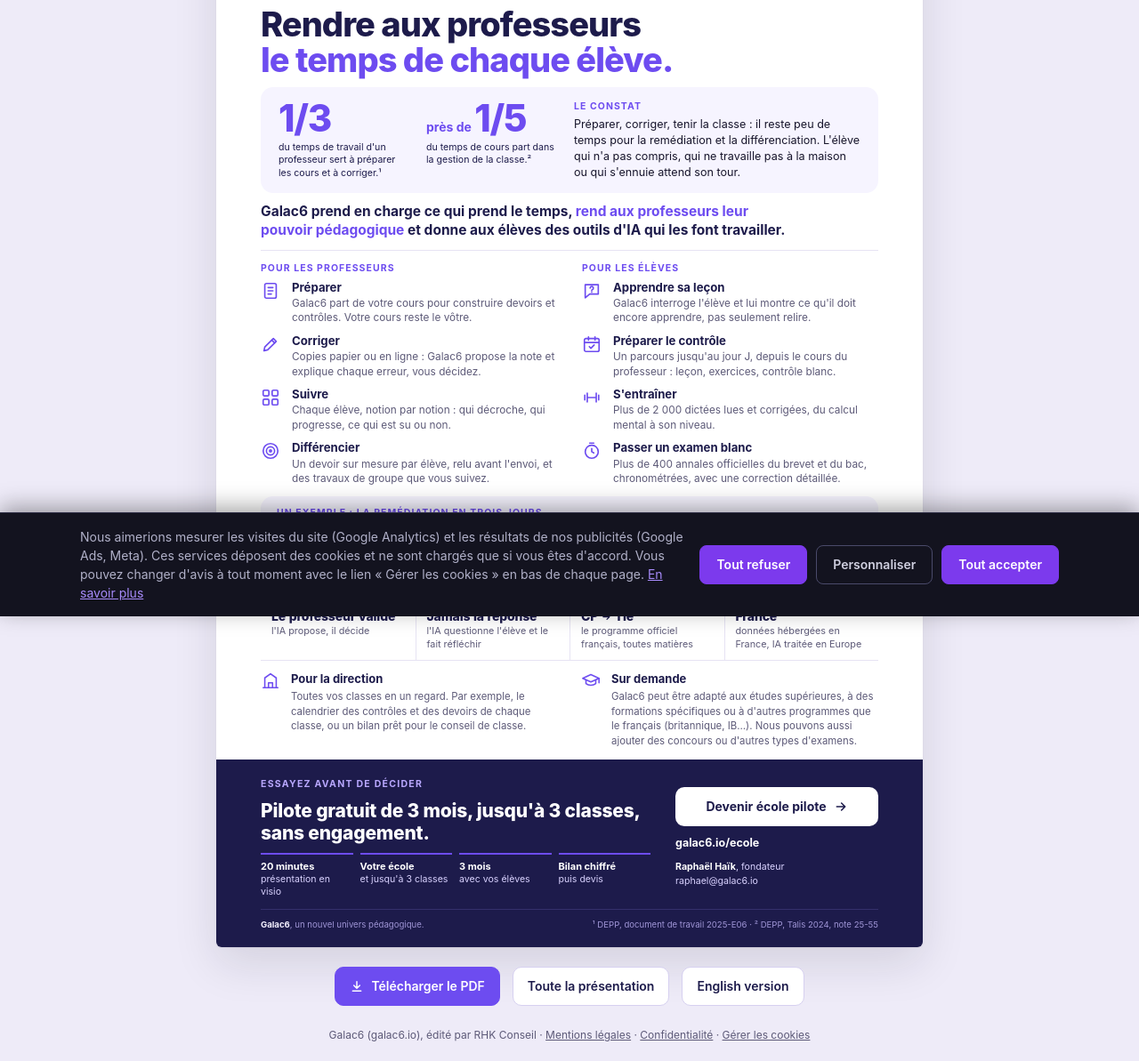
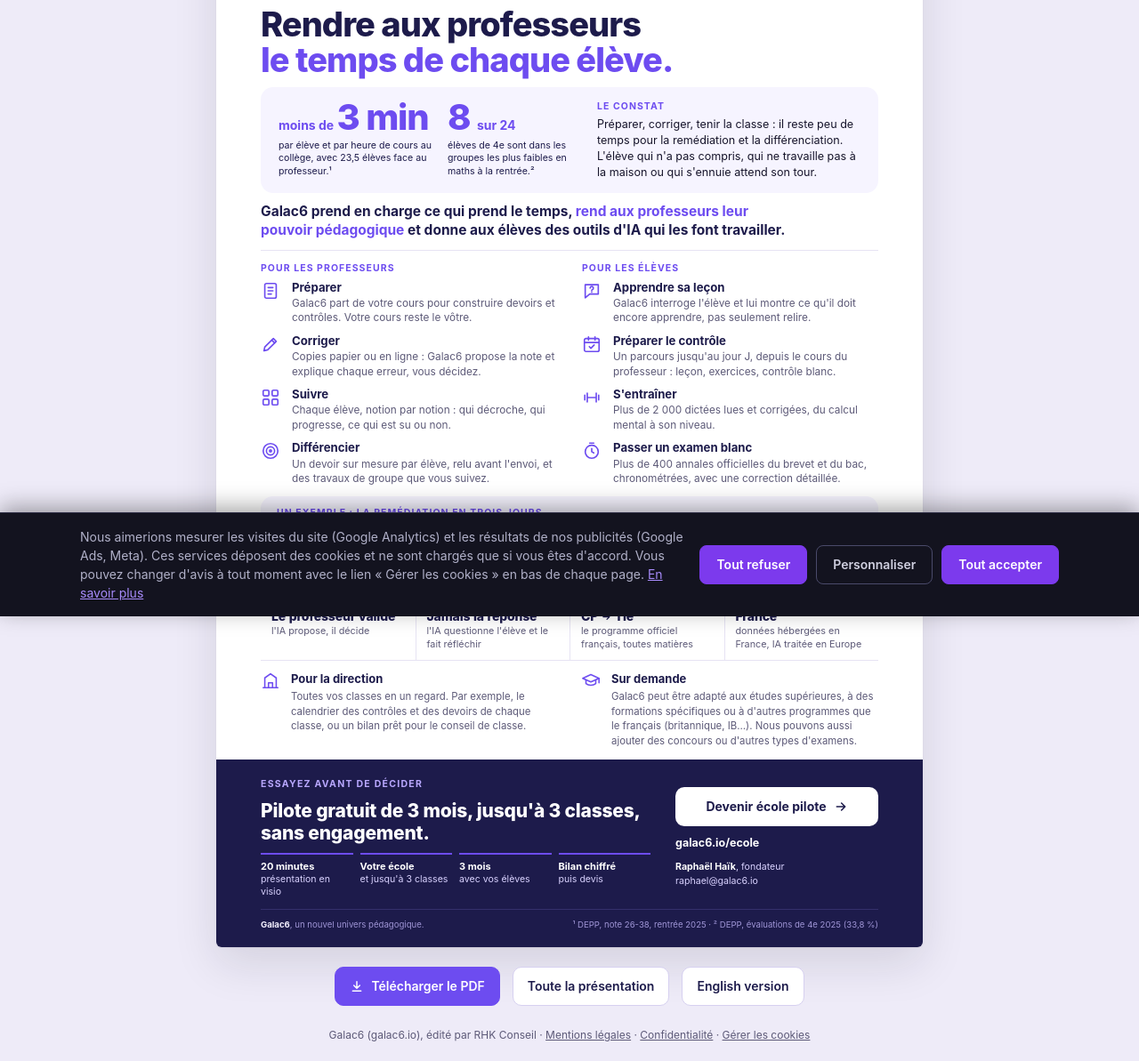
Before and after one commit to raphaelhaik-ui/galac6-site, a plain HTML site: page presentation-ecoles.html in a window 1280 px wide. Shown: the part 107-1300 px from the top of the page at 89% size. Drawn offline with Linux system fonts and the light colour scheme.

Commit message:
feat: [écoles] 1-page FR : constat « moins de 3 min par élève et par heure » et « 8 élèves sur 24 en difficulté en maths en 4e »

```diff
--- a/presentation-ecoles.css
+++ b/presentation-ecoles.css
@@ -66,8 +66,8 @@ a:focus-visible { outline: 3px solid var(--violet); outline-offset: 2px; border-
 .s-pb .stat span { display: block; font-size: 10.6px; color: var(--deep); line-height: 1.35; margin-top: 5px; }
 .s-pb .k, .s-col .k, .s-loop .k { font-size: 10.5px; font-weight: 700; letter-spacing: .1em; text-transform: uppercase; color: var(--violet); margin-bottom: 4px; }
 .s-pb p { font-size: 13.2px; color: var(--ink); }
-.s-pb.two { grid-template-columns: 148px 148px 1fr; gap: 18px; align-items: start; }
-.s-pb.two .stat b { font-size: 42px; }
+.s-pb.two { grid-template-columns: 172px 150px 1fr; gap: 18px; align-items: start; }
+.s-pb.two .stat b { font-size: 40px; white-space: nowrap; }
 .s-pb.two .stat b small { font-size: 14px; font-weight: 700; letter-spacing: 0; }
 .s-pb.two > div p:not(.k) { font-size: 12.6px; line-height: 1.42; }
 .s-ans { font-size: 15.5px; font-weight: 700; color: var(--deep); line-height: 1.35; text-wrap: balance; }
@@ -106,7 +106,7 @@ a:focus-visible { outline: 3px solid var(--violet); outline-offset: 2px; border-
   .s-pb { grid-template-columns: 1fr; gap: 12px; padding: 16px 18px; }
   .s-pb p { font-size: 15px; }
   .s-pb .stat span { font-size: 14px; }
-  .s-pb.two { grid-template-columns: 1fr 1fr; gap: 14px 16px; }
+  .s-pb.two { grid-template-columns: 1fr; gap: 14px; }
   .s-pb.two > div { grid-column: 1 / -1; }
   .s-pb.two > div p:not(.k) { font-size: 15px; line-height: 1.45; }
   .s-ans { font-size: 18px; }
--- a/presentation-ecoles.html
+++ b/presentation-ecoles.html
@@ -45,8 +45,8 @@
       </div>
 
       <div class="s-pb two">
-        <p class="stat"><b>1/3</b><span>du temps de travail d'un professeur sert à préparer les cours et à corriger.¹</span></p>
-        <p class="stat"><b><small>près de </small>1/5</b><span>du temps de cours part dans la gestion de la classe.²</span></p>
+        <p class="stat"><b><small>moins de </small>3 min</b><span>par élève et par heure de cours au collège, avec 23,5 élèves face au professeur.¹</span></p>
+        <p class="stat"><b>8 <small>sur 24</small></b><span>élèves de 4e sont dans les groupes les plus faibles en maths à la rentrée.²</span></p>
         <div>
           <p class="k">Le constat</p>
           <p>Préparer, corriger, tenir la classe : il reste peu de temps pour la remédiation et la différenciation. L'élève qui n'a pas compris, qui ne travaille pas à la maison ou qui s'ennuie attend son tour.</p>
@@ -138,7 +138,7 @@
           <p class="person"><b>Raphaël Haïk</b>, fondateur<br><a href="mailto:raphael@galac6.io">raphael@galac6.io</a></p>
         </div>
       </div>
-      <div class="s-foot"><span><b>Galac6</b>, un nouvel univers pédagogique.</span><span>¹ DEPP, document de travail 2025-E06 · ² DEPP, Talis 2024, note 25-55</span></div>
+      <div class="s-foot"><span><b>Galac6</b>, un nouvel univers pédagogique.</span><span>¹ DEPP, note 26-38, rentrée 2025 · ² DEPP, évaluations de 4e 2025 (33,8 %)</span></div>
     </div>
   </article>
 
```
Also changed, not shown: 2 other files.
